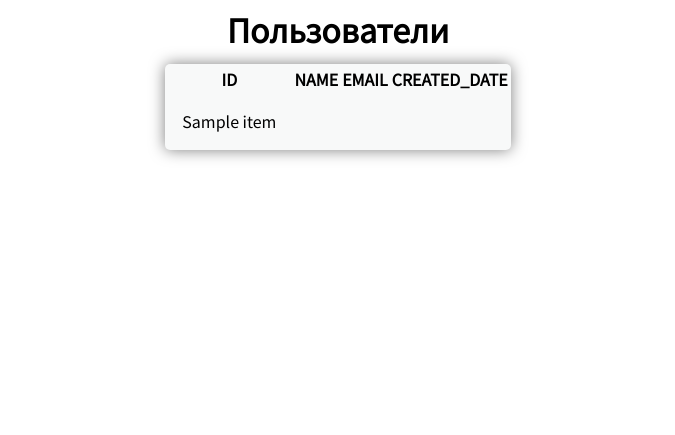
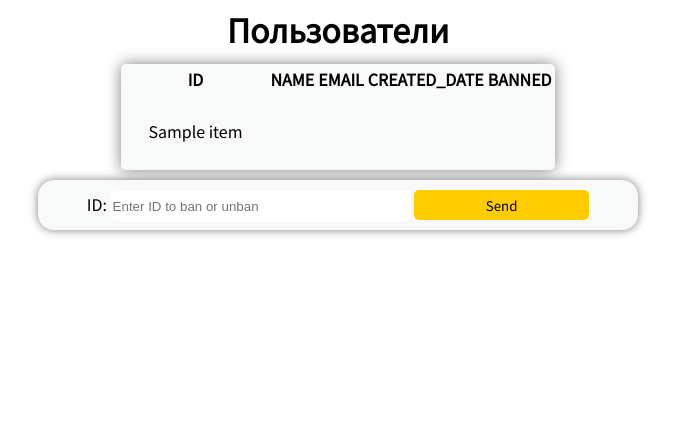
Before and after one commit to FelixDes/Flask_group, a Flask app: template templates/common/adm.html in a window 1280 px wide. Shown: the part 44-479 px from the top of the page, without its empty margins (302-977 px from the left). Run offline with Flask 2, Linux system fonts and the light colour scheme; the template is opened without the code that fills it: most values are stand-ins (such as "Sample title", 1, 10 or a date in 2020); some libraries are stand-ins or nearby versions.

Commit message:
user_ban

```diff
--- a/data/users.py
+++ b/data/users.py
@@ -18,6 +18,7 @@ class User(SqlAlchemyBase, UserMixin, SerializerMixin):
     email = sqlalchemy.Column(sqlalchemy.String, index=True, unique=True, nullable=True)
     hashed_password = sqlalchemy.Column(sqlalchemy.String, nullable=True)
     created_date = sqlalchemy.Column(sqlalchemy.DateTime, default=datetime.datetime.now)
+    banned = sqlalchemy.Column(sqlalchemy.Boolean, default=False)
 
     def __repr__(self):
         return f'<User> {self.id} {self.name} {self.email} {self.is_admin}'
--- a/main.py
+++ b/main.py
@@ -200,18 +200,27 @@ def chat():
 @socketio.on('message')
 def handleMessage(data):
     db_sess = db_session.create_session()
-    print(f"Message: {data}")
-    send(data, broadcast=True)
-    message = Message()
-    message.text = data['msg']
-    try:  # Предотвращение ошибок в случае анонимного пользователя
-        message.is_from_admin = current_user.get_role()
-        message.user_name = current_user.get_name()
-    except AttributeError:
-        message.is_from_admin = False
-        message.user_name = 'Anonymous'
-    db_sess.add(message)
-    db_sess.commit()
+    try:
+        user = db_sess.query(User).filter(User.id == data['id']).first()
+        if user.banned:
+            user.banned = 0
+        else:
+            user.banned = 1
+        db_sess.commit()
+    except KeyError:
+        if str(current_user).split('>')[0] == '<User' or not current_user.banned:
+            print(f"Message: {data}")
+            send(data, broadcast=True)
+            message = Message()
+            message.text = data['msg']
+            try:  # Предотвращение ошибок в случае анонимного пользователя
+                message.is_from_admin = current_user.get_role()
+                message.user_name = current_user.get_name()
+            except AttributeError:
+                message.is_from_admin = False
+                message.user_name = 'Anonymous'
+            db_sess.add(message)
+            db_sess.commit()
 
 
 @app.route('/administrate', methods=['GET', 'POST'])
@@ -228,7 +237,8 @@ def administrate():
                                logo_txt=inf_dict['logo_txt'],
                                footer_inf=inf_dict['footer'], users_dict=users_dict,
                                anonymous=str(current_user).split('>')[0] == '<User', c_user=current_user,
-                               users_lst=[(i.id, i.name, i.email, i.created_date.strftime('%H:%M:%S')) for i in users])
+                               users_lst=[(i.id, i.name, i.email, i.created_date.strftime('%d.%m.%y %H:%M:%S'),
+                                           'YES' if i.banned else 'NO') for i in users])
 
 
 if __name__ == '__main__':
--- a/static/css/style.css
+++ b/static/css/style.css
@@ -153,7 +153,7 @@ h1, h2, h3, h4, h5, h6 {
 }
 
 .users_td {
-    padding: 15px;
+    padding: 25px;
 }
 
 
--- a/templates/common/adm.html
+++ b/templates/common/adm.html
@@ -9,6 +9,7 @@
             <th>NAME</th>
             <th>EMAIL</th>
             <th>CREATED_DATE</th>
+            <th>BANNED</th>
         </tr>
         {% for item in users_lst %}
             <tr>
@@ -18,5 +19,57 @@
             </tr>
         {% endfor %}
     </table>
+    <form id="ban_msg" class="chat" autocomplete="off" novalidate>
+                <div class="form-group">
+                    <label for="message_input">ID:</label>
+                    <input type="text" class="form-control input" id="message_input"
+                           placeholder="Enter ID to ban or unban">
+                    <button type="submit" id="send_ban" class="btn btn-success submit_btn">Send</button>
+                </div>
+            </form>
+
+<script src="https://ajax.googleapis.com/ajax/libs/jquery/3.5.1/jquery.min.js"></script>
+<script src="https://cdn.jsdelivr.net/npm/popper.js@1.16.0/dist/umd/popper.min.js"
+        integrity="sha384-Q6E9RHvbIyZFJoft+2mJbHaEWldlvI9IOYy5n3zV9zzTtmI3UksdQRVvoxMfooAo"
+        crossorigin="anonymous"></script>
+
+
+<script src="https://cdnjs.cloudflare.com/ajax/libs/socket.io/2.3.0/socket.io.js"
+        integrity="sha256-bQmrZe4yPnQrLTY+1gYylfNMBuGfnT/HKsCGX+9Xuqo=" crossorigin="anonymous"></script>
+
+<script>
+    $(document).ready(() => {
+        $('#ban_msg').on('submit', (e) => {
+            e.preventDefault();
+        });
+
+        const socket = io.connect('http://127.0.0.1:5000');
+
+
+
+        $('#send_ban').on('click', () => {
+            socket.send({
+                'id': $('#message_input').val()
+            });
+            $('#message_input').val('');
+        });
+
+
+        socket.on('ban', data => {
+            if (data.msg.length > 0) {
+                if (data.username === 'Service message') {
+                    $('#messages').append(`<li class="text-muted"><strong>${data.username}:</strong> ${data.msg}</li>`);
+                } else {
+                    $('#messages').append(`<li><strong>${data.username}:</strong> ${data.msg}</li>`);
+                }
+                console.log('Received message');
+            }
+        });
+    });
+
+
+
+
+</script>
 </div>
 {% endblock %}
```
Also changed, not shown: db/main.db (deleted).
